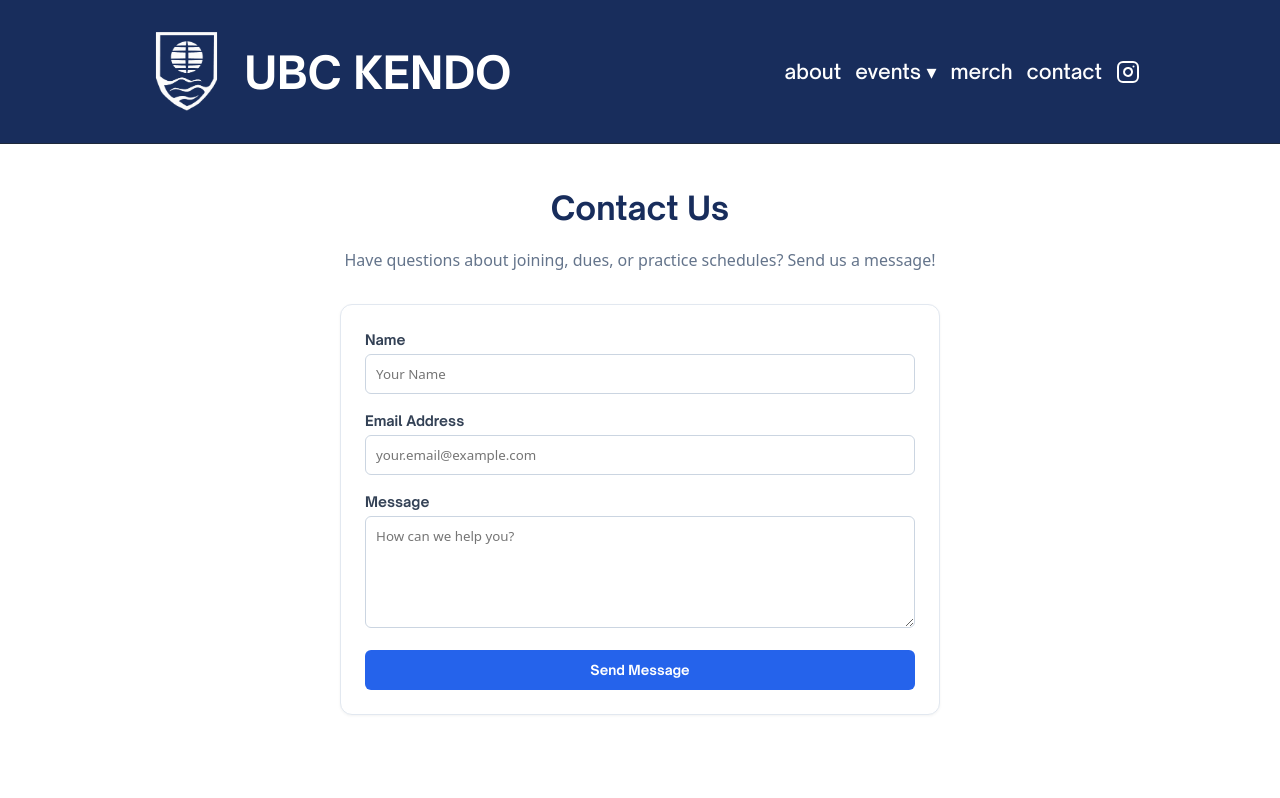
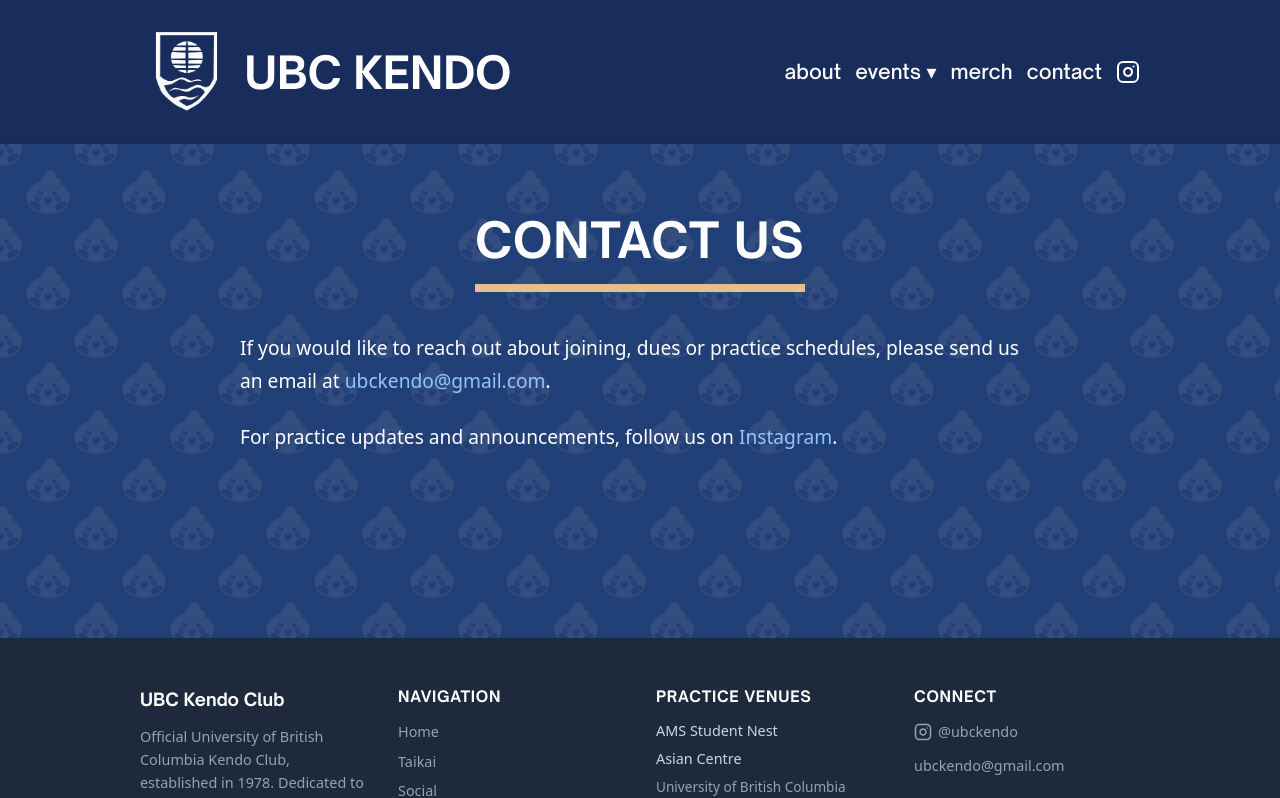
Before and after one commit to UBC-Kendo/public_website, a React (Vite) app in the folder frontend/: page /contact in a window 1280 px wide. Shown: the top 798 px of the page. Built offline with nearby package versions, Linux system fonts and the light colour scheme.

Commit message:
contact + events

```diff
--- a/frontend/src/components/Navbar.css
+++ b/frontend/src/components/Navbar.css
@@ -97,6 +97,7 @@
   font-weight: 600;
   text-align: left;
   text-decoration: none;
+  text-transform: lowercase;
 }
 
 .navbar__toggle {
--- a/frontend/src/data/kendoData.js
+++ b/frontend/src/data/kendoData.js
@@ -103,11 +103,11 @@
 ];
 
 export const EVENT_PAGES = [
-  { label: 'taikai', path: '/events/taikai' },
-  { label: 'social', path: '/events/social' },
+  { label: 'Taikai', path: '/events/taikai' },
+  { label: 'Social', path: '/events/social' },
 ];
 
-// NOT FULLY DONE
+// TODO: NOT FULLY DONE
 export const EVENT_DATA = {
   hasActiveEvent: false, // Toggle to true when a tournament/event is coming up
   title: '2027 Intercollegiate Taikai',
@@ -117,6 +117,12 @@
   bracketUrl: '', // Optional
 };
 
+export const TAIKAI_EVENTS = [
+  { date: '2025-11-15', title: 'Example Taikai 1' },
+  { date: '2026-03-07', title: 'Example Taikai 2' },
+  { date: '2027-02-20', title: 'Example Taikai 3' },
+];
+
 export const MERCH_ITEMS = [
   { name: 'UBC Kendo water bottle', image: '/merch/bottle.png' },
   { name: 'Kendo Monster sticker', image: '/merch/monster-sticker.png' },
--- a/frontend/src/pages/Contact.css
+++ b/frontend/src/pages/Contact.css
@@ -1,87 +1,62 @@
 .contact {
-  max-width: 600px;
-  margin: 40px auto;
-  padding: 0 20px;
+  background-color: #30518b;
+  background-image:
+    linear-gradient(rgba(24, 45, 92, 0.65), rgba(24, 45, 92, 0.65)), url('/piyoshi-bg.png');
+  color: var(--color-white);
+  color: var(--color-white);
+  padding: 60px 20px 160px;
+  margin-bottom: -80px;
+}
+
+.contact > * {
+  max-width: 800px;
+  margin-left: auto;
+  margin-right: auto;
 }
 
 .contact__title {
-  text-align: center;
-  color: var(--color-navy);
-  margin-bottom: 8px;
+  display: table;
+  margin: 0 auto 40px;
+  font-size: 3rem;
+  font-weight: 700;
+  letter-spacing: 0.02em;
+  text-transform: uppercase;
+  color: var(--color-white);
 }
 
-.contact__subtitle {
-  text-align: center;
-  color: var(--color-text-soft);
-  margin-bottom: 32px;
+.contact__title::after {
+  content: '';
+  display: block;
+  height: 8px;
+  margin-top: 8px;
+  background-color: var(--color-accent-light, #e4c08c);
 }
 
-.contact__panel {
-  background-color: var(--color-white);
-  padding: 24px;
-  border-radius: 12px;
-  border: 1px solid var(--color-border);
-  box-shadow: 0 1px 3px rgba(0, 0, 0, 0.05);
+.contact__text {
+  margin-bottom: 24px;
+  font-size: var(--font-size-lg);
+  line-height: 1.7;
 }
 
-.contact__success {
-  padding: 16px;
-  background-color: #f0fdf4;
-  border: 1px solid #bbf7d0;
-  border-radius: 8px;
-  color: #166534;
-  text-align: center;
+.contact__link {
+  color: var(--color-accent-light, #93c5fd);
+  text-decoration: none;
 }
 
-.contact__form {
-  display: flex;
-  flex-direction: column;
-  gap: 16px;
+.contact__link:hover {
+  text-decoration: underline;
 }
 
-.contact__label {
-  display: block;
-  font-size: 0.875rem;
-  font-weight: bold;
-  margin-bottom: 4px;
-  color: var(--color-text-strong);
+@media (max-width: 480px) {
+  .contact {
+    padding: 40px 16px 60px;
+  }
+
+  .contact__title {
+    font-size: 2.2rem;
+  }
+
+  .contact__text {
+    font-size: var(--font-size-md);
+  }
 }
-
-.contact__input,
-.contact__textarea {
-  width: 100%;
-  padding: 10px;
-  border-radius: 6px;
-  border: 1px solid var(--color-border-strong);
-  box-sizing: border-box;
-}
-
-.contact__textarea {
-  font-family: inherit;
-}
-
-.contact__error {
-  color: #dc2626;
-  font-size: 0.8rem;
-  margin-top: 4px;
-}
-
-.contact__error--global {
-  font-size: 0.85rem;
-  margin-top: 0;
-}
-
-.contact__submit {
-  background-color: var(--color-accent);
-  color: var(--color-white);
-  border: none;
-  padding: 12px;
-  border-radius: 6px;
-  font-weight: bold;
-  cursor: pointer;
-}
-
-.contact__submit--disabled {
-  background-color: var(--color-muted);
-  cursor: not-allowed;
-}
--- a/frontend/src/pages/Contact.jsx
+++ b/frontend/src/pages/Contact.jsx
@@ -1,95 +1,30 @@
-import { useForm, ValidationError } from '@formspree/react';
+import { useState } from 'react';
 import './Contact.css';
 
 export default function Contact() {
-  const [state, handleSubmit] = useForm('maeqyzqj'); // TODO: CHANGE TO ACTUAL EMAIL LINK
-
   return (
     <div className="contact">
       <h1 className="contact__title">Contact Us</h1>
-      <p className="contact__subtitle">
-        Have questions about joining, dues, or practice schedules? Send us a message!
+      <p className="contact__text">
+        If you would like to reach out about joining, dues or practice schedules, please send us an
+        email at{' '}
+        <a href="mailto:ubckendo@gmail.com" className="contact__link">
+          ubckendo@gmail.com
+        </a>
+        .
       </p>
-
-      {/* CONTACT FORM */}
-      <div className="contact__panel">
-        {state.succeeded ? (
-          <div className="contact__success">
-            <strong>Thank you!</strong> Your message has been sent. We'll get back to you shortly.
-          </div>
-        ) : (
-          <form onSubmit={handleSubmit} className="contact__form">
-            <div>
-              <label htmlFor="name" className="contact__label">
-                Name
-              </label>
-              <input
-                id="name"
-                type="text"
-                name="name"
-                required
-                placeholder="Your Name"
-                className="contact__input"
-              />
-            </div>
-
-            <div>
-              <label htmlFor="email" className="contact__label">
-                Email Address
-              </label>
-              <input
-                id="email"
-                type="email"
-                name="email"
-                required
-                placeholder="your.email@example.com"
-                className="contact__input"
-              />
-              <ValidationError
-                prefix="Email"
-                field="email"
-                errors={state.errors}
-                className="contact__error"
-              />
-            </div>
-
-            <div>
-              <label htmlFor="message" className="contact__label">
-                Message
-              </label>
-              <textarea
-                id="message"
-                name="message"
-                rows="5"
-                required
-                placeholder="How can we help you?"
-                className="contact__textarea"
-              ></textarea>
-              <ValidationError
-                prefix="Message"
-                field="message"
-                errors={state.errors}
-                className="contact__error"
-              />
-            </div>
-
-            <ValidationError
-              errors={state.errors}
-              className="contact__error contact__error--global"
-            />
-
-            <button
-              type="submit"
-              disabled={state.submitting}
-              className={
-                state.submitting ? 'contact__submit contact__submit--disabled' : 'contact__submit'
-              }
-            >
-              {state.submitting ? 'Sending...' : 'Send Message'}
-            </button>
-          </form>
-        )}
-      </div>
+      <p className="contact__text">
+        For practice updates and announcements, follow us on{' '}
+        <a
+          href="https://instagram.com/ubckendo"
+          target="_blank"
+          rel="noopener noreferrer"
+          className="contact__link"
+        >
+          Instagram
+        </a>
+        .
+      </p>
     </div>
   );
 }
--- a/frontend/src/pages/Events.css
+++ b/frontend/src/pages/Events.css
@@ -85,3 +85,68 @@
   font-size: var(--font-size-md);
   margin: 0;
 }
+
+.timeline {
+  max-width: 420px;
+  margin: 0 auto;
+  padding: 32px 28px 12px;
+  background-color: var(--color-navy);
+  border-radius: 12px;
+}
+
+.timeline__heading {
+  margin: 0 0 20px;
+  font-size: var(--font-size-md);
+  letter-spacing: 0.08em;
+  text-transform: uppercase;
+  color: var(--color-muted);
+}
+
+.timeline__heading:not(:first-child) {
+  margin-top: 32px;
+}
+
+.timeline__empty {
+  margin: 0 0 24px;
+  line-height: 1.6;
+  color: var(--color-border);
+}
+
+.timeline__list {
+  margin: 0;
+  padding: 0;
+  list-style: none;
+}
+
+.timeline__row {
+  display: flex;
+  align-items: center;
+}
+
+.timeline__date {
+  padding: 4px 12px;
+  font-size: var(--font-size-sm);
+  font-weight: bold;
+  color: var(--color-white);
+  border: 3px solid var(--color-white);
+  border-radius: 10px;
+}
+
+.timeline__line {
+  flex: 1;
+  height: 3px;
+  background-color: var(--color-white);
+}
+
+.timeline__title {
+  margin: 8px 0 24px;
+  text-align: right;
+  font-size: 1.6rem;
+  font-weight: 700;
+  text-transform: uppercase;
+  color: var(--color-white);
+}
+
+.timeline__item--highlight .timeline__title {
+  color: var(--color-accent-light, #93c5fd);
+}
--- a/frontend/src/pages/Taikai.jsx
+++ b/frontend/src/pages/Taikai.jsx
@@ -1,14 +1,43 @@
 import './Events.css';
-import { EVENT_DATA } from '../data/kendoData';
+import { EVENT_DATA, TAIKAI_EVENTS } from '../data/kendoData';
+
+const formatDate = (iso) => {
+  const [y, m, d] = iso.split('-');
+  return `${m}.${d}.${y.slice(2)}`;
+};
+
+function TimelineList({ items, highlightFirst }) {
+  return (
+    <ol className="timeline__list">
+      {items.map((item, i) => (
+        <li
+          key={`${item.date}-${item.title}`}
+          className={`timeline__item${highlightFirst && i === 0 ? ' timeline__item--highlight' : ''}`}
+        >
+          <div className="timeline__row">
+            <span className="timeline__date">{formatDate(item.date)}</span>
+            <span className="timeline__line" />
+          </div>
+          <p className="timeline__title">{item.title}</p>
+        </li>
+      ))}
+    </ol>
+  );
+}
 
 export default function Taikai() {
   const { hasActiveEvent, title, date, location, description, bracketUrl } = EVENT_DATA;
+
+  const today = new Date().toLocaleDateString('en-CA'); // YYYY-MM-DD
+  const sorted = [...TAIKAI_EVENTS].sort((a, b) => a.date.localeCompare(b.date));
+  const upcoming = sorted.filter((e) => e.date >= today);
+  const past = sorted.filter((e) => e.date < today).reverse();
 
   return (
     <div className="events">
       <h1 className="events__title">Taikai</h1>
 
-      {hasActiveEvent ? (
+      {hasActiveEvent && (
         <div className="events__card events__card--active">
           <div className="events__header">
             <h2 className="events__event-title">{title}</h2>
@@ -39,14 +68,26 @@
             </div>
           )}
         </div>
-      ) : (
-        <div className="events__empty-state">
-          <p className="events__empty-text">
+      )}
+
+      <div className="timeline">
+        <h2 className="timeline__heading">Upcoming</h2>
+        {upcoming.length > 0 ? (
+          <TimelineList items={upcoming} highlightFirst />
+        ) : (
+          <p className="timeline__empty">
             Nothing scheduled at the moment! Check back later or follow our Instagram for
             announcements.
           </p>
-        </div>
-      )}
+        )}
+
+        {past.length > 0 && (
+          <>
+            <h2 className="timeline__heading">Past</h2>
+            <TimelineList items={past} />
+          </>
+        )}
+      </div>
     </div>
   );
 }
```
